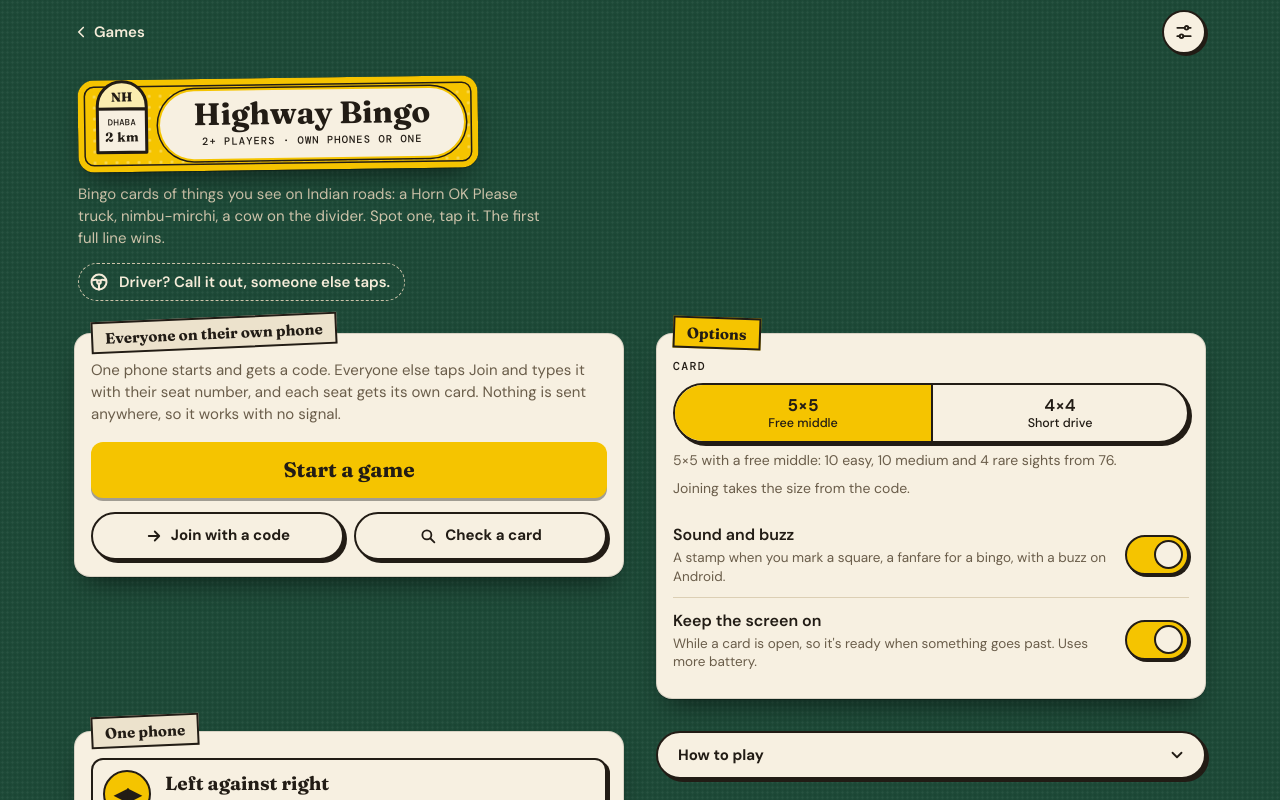
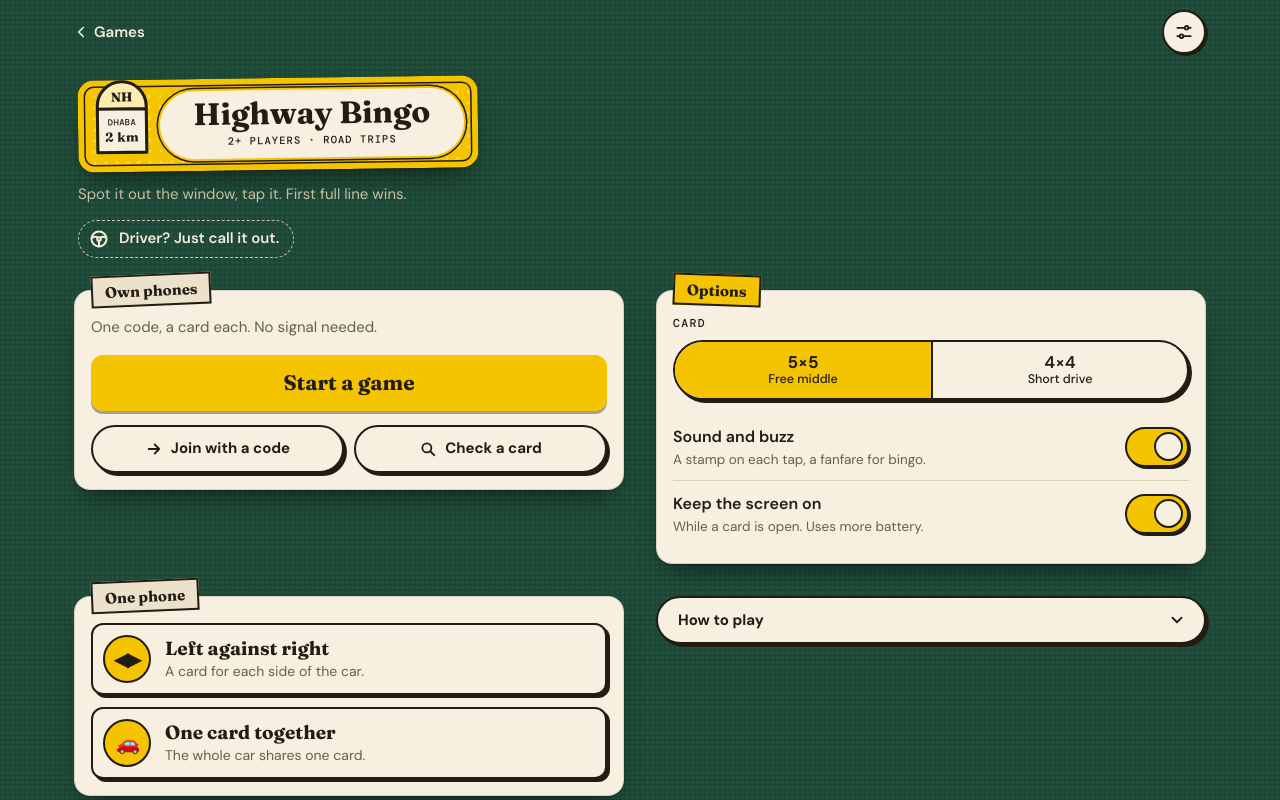
Before and after one commit to Harshal-7/games, a Next.js app: page /highway-bingo in a window 1280 px wide. Shown: the top 800 px of the page. Built offline with nearby package versions, Linux system fonts and the light colour scheme.

Commit message:
Highway Bingo: fewer words on every screen
One short line per screen, with the details kept in How to play: the
lobby, the code screen, Join, Check a card, the card's status, the bingo
and the leave question.

Co-Authored-By: Claude Opus 5.5 <noreply@anthropic.com>

```diff
--- a/src/games/highway-bingo/ui/check.tsx
+++ b/src/games/highway-bingo/ui/check.tsx
@@ -29,10 +29,7 @@ export function CheckCard({
       <header className="hb-form-head">
         <h1 className="game-title hb-screen-title">Check a card</h1>
       </header>
-      <p className="game-blurb hb-form-blurb">
-        Same squares in the same places as their Bingo! screen? Then it&apos;s the real card. Whether the sights were
-        really spotted is up to the car.
-      </p>
+      <p className="game-blurb hb-form-blurb">Same squares as their screen? Then it&apos;s their real card.</p>
 
       <div className="hb-check-head">
         <span className="hb-code-chip is-still">
--- a/src/games/highway-bingo/ui/highway-bingo.tsx
+++ b/src/games/highway-bingo/ui/highway-bingo.tsx
@@ -22,8 +22,8 @@ export function HighwayBingo() {
     ask: underway(room),
     detail:
       game?.mode === "own"
-        ? `This game ends on this phone. Your marks stay: join ${game.code} as seat ${game.seats[0]} to pick up where you left off.`
-        : "This game ends here, and its card is put away.",
+        ? `Your marks are kept. Join ${game.code} as seat ${game.seats[0]} to carry on.`
+        : "This card goes away.",
     end: () => act({ type: "end" }),
   });
   useWakeLock(hydrated && game !== null && room.options.awake);
--- a/src/games/highway-bingo/ui/lobby.tsx
+++ b/src/games/highway-bingo/ui/lobby.tsx
@@ -4,8 +4,7 @@ import { useId, useState, type ReactNode } from "react";
 
 import { cryptoRandom } from "@/party/logic/random";
 
-import { MIX } from "../logic/card";
-import { currentEdition, SIZES } from "../logic/code";
+import { SIZES } from "../logic/code";
 import type { Options, Room } from "../logic/room";
 import { CheckCard } from "./check";
 import { CodeForm } from "./code-form";
@@ -37,8 +36,6 @@ export function Lobby({ room }: { room: Room }) {
     );
   }
 
-  const sights = currentEdition("highway").sights.length;
-
   return (
     <div className="hb-lobby">
       <header className="hb-intro">
@@ -46,27 +43,21 @@ export function Lobby({ room }: { room: Room }) {
           <Milestone className="hb-title-stone" />
           <div className="hb-title-plate">
             <h1 className="hb-title-name">Highway Bingo</h1>
-            <span className="hb-title-meta">2+ players · own phones or one</span>
+            <span className="hb-title-meta">2+ players · road trips</span>
           </div>
         </div>
-        <p className="game-blurb hb-blurb">
-          Bingo cards of things you see on Indian roads: a Horn OK Please truck, nimbu-mirchi, a cow on the divider.
-          Spot one, tap it. The first full line wins.
-        </p>
+        <p className="game-blurb hb-blurb">Spot it out the window, tap it. First full line wins.</p>
         <p className="hb-note">
           <WheelIcon width={20} height={20} />
-          <span>Driver? Call it out, someone else taps.</span>
+          <span>Driver? Just call it out.</span>
         </p>
       </header>
 
       <section className="card section hb-own" aria-labelledby="hb-own-title">
         <h2 className="tape" id="hb-own-title">
-          Everyone on their own phone
+          Own phones
         </h2>
-        <p className="hb-section-text">
-          One phone starts and gets a code. Everyone else taps Join and types it with their seat number, and each seat
-          gets its own card. Nothing is sent anywhere, so it works with no signal.
-        </p>
+        <p className="hb-section-text">One code, a card each. No signal needed.</p>
         <div className="hb-own-actions">
           <button
             type="button"
@@ -103,7 +94,7 @@ export function Lobby({ room }: { room: Room }) {
             </span>
             <span className="hb-choice-text">
               <b>Left against right</b>
-              <span>Two cards. Each side only counts what&apos;s out of its own windows.</span>
+              <span>A card for each side of the car.</span>
             </span>
           </button>
           <button
@@ -116,13 +107,13 @@ export function Lobby({ room }: { room: Room }) {
             </span>
             <span className="hb-choice-text">
               <b>One card together</b>
-              <span>The whole car plays one card. Good with kids.</span>
+              <span>The whole car shares one card.</span>
             </span>
           </button>
         </div>
       </section>
 
-      <OptionsCard options={room.options} sights={sights} />
+      <OptionsCard options={room.options} />
 
       <details className="hb-rules">
         <summary className="btn">
@@ -131,17 +122,16 @@ export function Lobby({ room }: { room: Room }) {
         </summary>
         <div className="card hb-rules-body">
           <ol>
-            <li>Everyone gets a card of road sights: some easy, some not so easy, a few rare. Every card has the same mix.</li>
-            <li>Spot one out of the window? Tap it to stamp it. Tapped by mistake? Tap again to take it off.</li>
-            <li>The first full line wins: a row, a column or a diagonal. On 5×5 the middle square is free.</li>
             <li>
-              Shout &ldquo;Bingo!&rdquo; and show your screen. It shows your code and seat, so anyone can open the same
-              card with Check a card. Or play on to a full card.
+              One phone taps Start and shows a code. Everyone else taps Join and types it with a seat number: 2, 3, 4…
             </li>
+            <li>Spot something on your card? Tap it. Tap again to undo.</li>
+            <li>First full line wins: across, down or diagonal. On 5×5 the middle is free.</li>
+            <li>Shout &ldquo;Bingo!&rdquo; and show your screen. Anyone can check it with Check a card.</li>
           </ol>
           <p>
-            Fair play: you have to see it yourself, and one truck counts once. Anyone can type any seat, so it runs on
-            trust, and two phones on the same seat get the same card.
+            Every card has the same mix of easy and rare sights. You have to see it yourself, and one truck counts once.
+            Works with no signal once the game has been opened.
           </p>
         </div>
       </details>
@@ -149,23 +139,15 @@ export function Lobby({ room }: { room: Room }) {
   );
 }
 
-function OptionsCard({ options, sights }: { options: Options; sights: number }) {
+function OptionsCard({ options }: { options: Options }) {
   const set = (patch: Partial<Options>) => act({ type: "options", patch });
-  const mix = MIX[options.size];
   return (
     <section className="card section hb-options" aria-labelledby="hb-options-title">
       <h2 className="tape is-game" id="hb-options-title">
         Options
       </h2>
 
-      <Choice
-        label="Card"
-        note={
-          options.size === 5
-            ? `5×5 with a free middle: ${mix.easy} easy, ${mix.medium} medium and ${mix.rare} rare sights from ${sights}.`
-            : `4×4 for short drives: ${mix.easy} easy, ${mix.medium} medium and ${mix.rare} rare sights from ${sights}.`
-        }
-      >
+      <Choice label="Card">
         {SIZES.map((size) => (
           <button
             key={size}
@@ -179,18 +161,17 @@ function OptionsCard({ options, sights }: { options: Options; sights: number })
           </button>
         ))}
       </Choice>
-      <p className="hb-field-note">Joining takes the size from the code.</p>
 
       <div className="switches hb-switches">
         <Switch
           label="Sound and buzz"
-          detail="A stamp when you mark a square, a fanfare for a bingo, with a buzz on Android."
+          detail="A stamp on each tap, a fanfare for bingo."
           on={options.sound}
           onChange={(sound) => set({ sound })}
         />
         <Switch
           label="Keep the screen on"
-          detail="While a card is open, so it's ready when something goes past. Uses more battery."
+          detail="While a card is open. Uses more battery."
           on={options.awake}
           onChange={(awake) => set({ awake })}
         />
@@ -199,7 +180,7 @@ function OptionsCard({ options, sights }: { options: Options; sights: number })
   );
 }
 
-function Choice({ label, note, children }: { label: string; note: string; children: ReactNode }) {
+function Choice({ label, children }: { label: string; children: ReactNode }) {
   const id = useId();
   return (
     <div className="hb-field">
@@ -209,7 +190,6 @@ function Choice({ label, note, children }: { label: string; note: string; childr
       <div className="seg hb-seg" role="radiogroup" aria-labelledby={id}>
         {children}
       </div>
-      <p className="hb-field-note">{note}</p>
     </div>
   );
 }
--- a/src/games/highway-bingo/ui/play.tsx
+++ b/src/games/highway-bingo/ui/play.tsx
@@ -87,7 +87,7 @@ export function Play({ room, game }: { room: Room; game: Game }) {
             ))}
           </div>
         ) : (
-          <p className="hb-play-title">One card for the whole car</p>
+          <p className="hb-play-title">One card, whole car</p>
         )}
       </header>
 
@@ -134,8 +134,8 @@ export function Play({ room, game }: { room: Room; game: Game }) {
             title="End this game?"
             detail={
               game.mode === "own"
-                ? `Your marks stay on this phone: join ${game.code} as seat ${game.seats[0]} to pick up where you left off.`
-                : "Back to the start, for a new card."
+                ? `Your marks are kept. Join ${game.code} as seat ${game.seats[0]} to carry on.`
+                : "This card goes away."
             }
             yes="End game"
             no="Keep playing"
@@ -165,17 +165,15 @@ function Win({ game, seat, full }: { game: Game; seat: number; full: boolean })
             <b className="hb-win-code">
               {game.code} · Seat {seat}
             </b>
-            <span>Show this screen. Anyone can check it with Check a card.</span>
+            <span>Show this to check.</span>
           </>
         ) : game.mode === "sides" ? (
           <>
             <b>{seatName(game, seat)} {full ? "filled the card" : "got a line"}.</b>
-            <span>{full ? "Every square spotted." : "First full line wins."}</span>
           </>
         ) : (
           <>
             <b>{full ? "The car spotted everything." : "The car got a line."}</b>
-            <span>{full ? "Every square on the card." : "Play on for the whole card?"}</span>
           </>
         )}
       </p>
@@ -186,8 +184,8 @@ function Win({ game, seat, full }: { game: Game; seat: number; full: boolean })
 function Status({ progress, full }: { progress: Progress; full: boolean }) {
   const { marked, toGo, left } = progress;
   let text: string;
-  if (full) text = `Playing on: ${marked} spotted · ${left} more for a full card`;
-  else if (marked === 0) text = "Spot something on the card? Tap it.";
+  if (full) text = `${left} more for a full card`;
+  else if (marked === 0) text = "Spot it, tap it.";
   else text = `${marked} spotted · ${toGo} more for a line`;
   return (
     <p className="hb-status" aria-live="polite">
--- a/src/games/highway-bingo/ui/share.tsx
+++ b/src/games/highway-bingo/ui/share.tsx
@@ -2,7 +2,6 @@
 
 import { readCode } from "../logic/code";
 import type { Game } from "../logic/room";
-import { WheelIcon } from "./marks";
 import { act } from "./use-room";
 
 /** The code, big, for the car to copy: own phones only, on the phone that started (or any phone, from its card). */
@@ -14,7 +13,7 @@ export function Share({ game, started }: { game: Game; started: boolean }) {
   return (
     <div className="hb-share">
       <header className="hb-form-head">
-        <h1 className="game-title hb-screen-title">{seat === 1 ? "Your game's code" : "This game's code"}</h1>
+        <h1 className="game-title hb-screen-title">{seat === 1 ? "Your code" : "This game's code"}</h1>
       </header>
 
       <div className="card hb-code-card">
@@ -26,20 +25,8 @@ export function Share({ game, started }: { game: Game; started: boolean }) {
         </span>
       </div>
 
-      <ol className="hb-steps">
-        <li>Everyone opens Highway Bingo on their own phone and taps Join.</li>
-        <li>
-          They type <b>{game.code}</b> and a seat number: 2, 3, 4… No two the same.
-        </li>
-        <li>Spot something on your card, tap it. The first full line wins.</li>
-      </ol>
-
-      <p className="hb-note">
-        <WheelIcon width={20} height={20} />
-        <span>Driver? Call it out, someone else taps.</span>
-      </p>
-      <p className="hb-share-offline">
-        No signal? Fine, on any phone that has opened the game once before.
+      <p className="hb-share-how">
+        Everyone else taps <b>Join</b> and types this code, with a seat number: 2, 3, 4…
       </p>
 
       <button type="button" className="btn btn-primary btn-big" onClick={() => act({ type: "share", on: false })}>
```
Also changed, not shown: src/games/highway-bingo/ui/code-form.tsx (+5 -16 lines), src/games/highway-bingo/ui/highway-bingo.css (+2 -18 lines).
